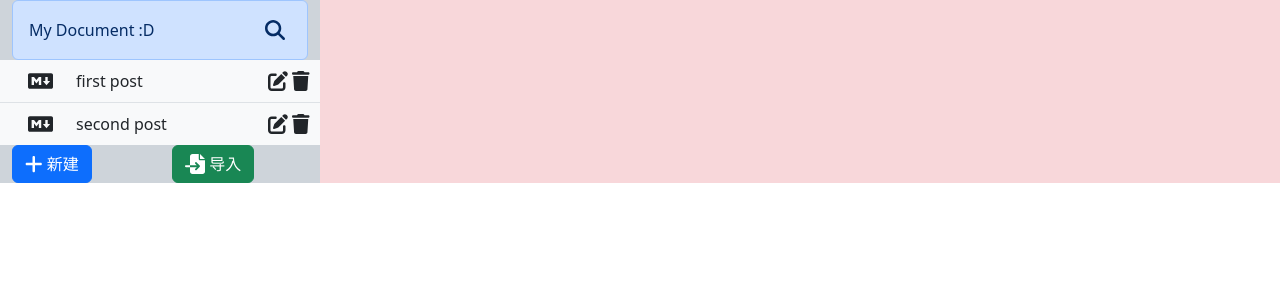
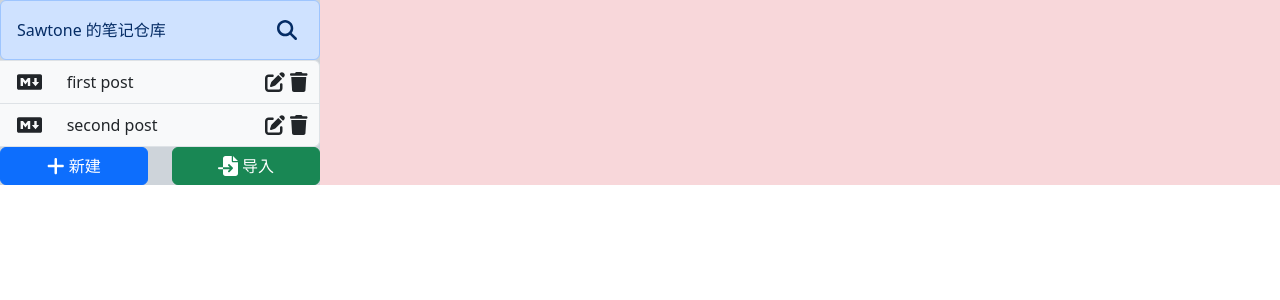
Before and after one commit to Sawtone/MarkdownEditor, a React (Create React App) app: page / in a window 1280 px wide. Shown: the top 300 px of the page. Built offline with nearby package versions, Linux system fonts and the light colour scheme.

Commit message:
细节调整确保组件大小合适

```diff
--- a/src/App.js
+++ b/src/App.js
@@ -12,9 +12,9 @@ function App() {
     <div className="App container-fluid">
       {/*栅格布局 grid*/}
       <div className="row no-gutters">
-        <div className="col-3 bg-dark-subtle align-items-center">
+        <div className="col-3 bg-dark-subtle align-items-center px-0">
           <FileSearch
-            title="My Document :D"
+            title="Sawtone 的笔记仓库"
             onFileSearch={(value)=>{console.log('Search: ' + value)}}
           />
           <FileList
@@ -24,23 +24,25 @@ function App() {
             onFileDelete={(id)=>{console.log('delete', id)}}
           />
           <div className="row no-gutters">
-            <div className="col">
+            <div className="col d-flex">
               <BottomButton
                 text='新建'
                 colorClass='btn-primary'
                 icon={faPlus}
+                className="flex-grow-1"
               />
             </div>
-            <div className="col">
+            <div className="col d-flex">
               <BottomButton
                 text='导入'
                 colorClass='btn-success'
                 icon={faFileImport}
+                className="flex-grow-1"
               />
             </div>
           </div>
         </div>
-        <div className="col-9 bg-danger-subtle align-items-center">
+        <div className="col-9 bg-danger-subtle align-items-center px-0">
 
 
 
--- a/src/Components/BottomButton.js
+++ b/src/Components/BottomButton.js
@@ -3,11 +3,11 @@ import { FontAwesomeIcon } from '@fortawesome/react-fontawesome';
 import PropTypes from 'prop-types';
 
 // Stateless Functional Components，这种写法省略了 {} 和 return
-const BottomButton = ({ text, colorClass, icon, onBtnClick }) => (
+const BottomButton = ({ text, colorClass, icon, onBtnClick, className }) => (
     <button
         type="button"
         // 如果不使用模板字符串，则为：className={"btn btn-block no-border " + colorClass}
-        className={`btn btn-block no-border ${colorClass}`}
+        className={`btn btn-block no-border ${colorClass} ${className || ''}`}
         onClick={onBtnClick}
     >
         <FontAwesomeIcon
--- a/src/Components/FileList.js
+++ b/src/Components/FileList.js
@@ -32,11 +32,11 @@ const FileList = ({files, onFileClick, onSaveEdit, onFileDelete}) => {
     }, [editStatus, value, onSaveEdit, enterPressed, escPressed, files])
 
     return (
-        <ul className="list-group list-group-flush file-list">
+        <ul className="list-group file-list pe-auto">
             {
                 files.map(file => (
                     <li
-                        className="list-group-item bg-light d-flex align-items-center file-item row"
+                        className="list-group-item bg-light d-flex align-items-center file-item row me-0"
                         key={file.id}
                     >
                         { (file.id !== editStatus) &&
```
